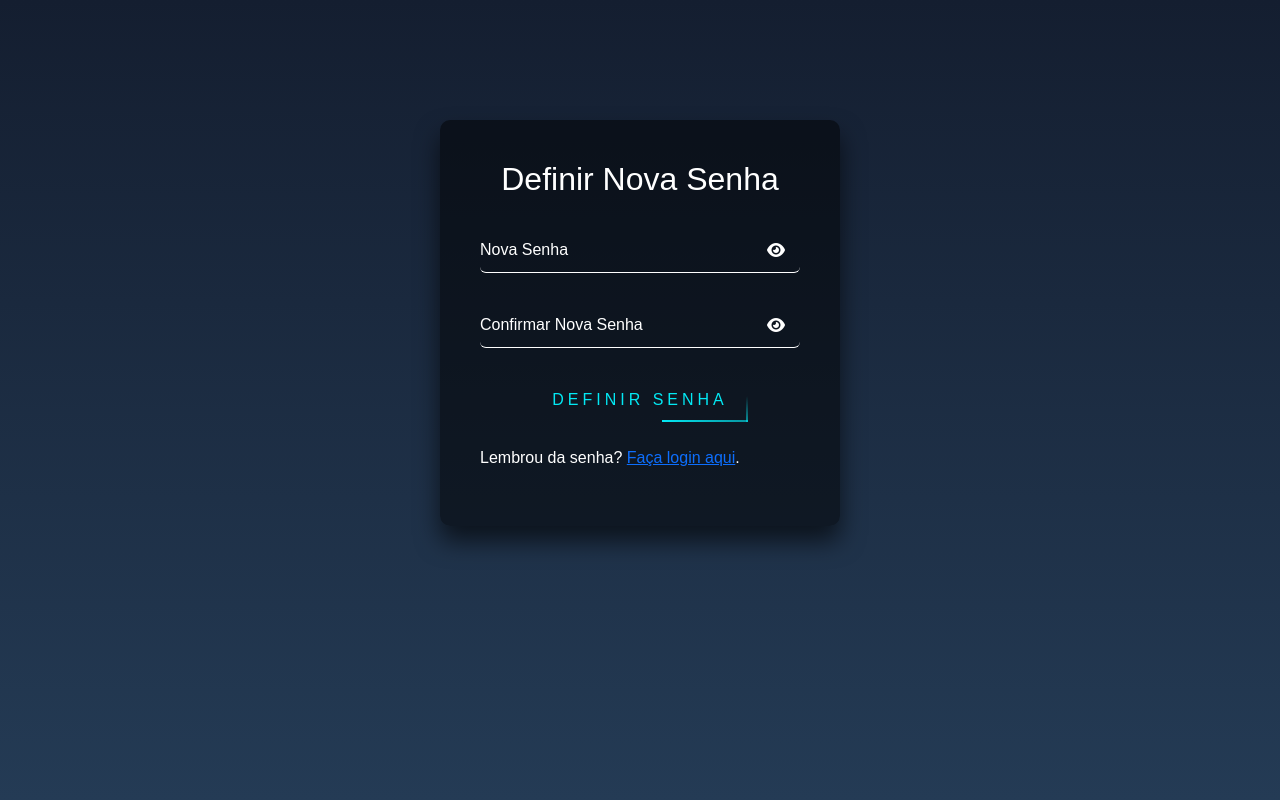
After one commit to Dev-Isaque/information-users, a PHP site: page /includes/nova-senha.php in a window 1280 px wide. The commit adds this page. Run offline with PHP 8.4, Linux system fonts and the light colour scheme; some libraries are stand-ins or nearby versions.

Commit message:
atualização geral do projeto, criaçaõ do sistema de resetar senha

```diff
--- a/includes/cadastro-user.php
+++ b/includes/cadastro-user.php
@@ -1,7 +1,7 @@
 <?php include 'header.php' ?>
 
 <div class="gradient-container">
-  <div class="form-box">
+  <div class="form-box mb-5">
     <h2>Cadastro</h2>
     <form id="cadastro-form" action="cadastro.php" method="post">
       <div class="user-box">
@@ -15,7 +15,7 @@
       <div class="user-box">
         <input type="password" class="form-control" id="password" name="password" required>
         <label for="password">Senha</label>
-        <div class="password-toggle" id="togglePassword">
+        <div class="password-toggle togglePassword">
           <i class="fas fa-eye toggle-icon"></i>
         </div>
       </div>
@@ -28,7 +28,7 @@
       </button>
     </form>
 
-    <p class="white-text mt-2"> Já possui uma conta? <a href="login.php"> Login </a>.</p>
+    <p class="white-text mt-4"> Já possui uma conta? <a href="login.php"> Login </a>.</p>
   </div>
 </div>
 
--- a/includes/login.php
+++ b/includes/login.php
@@ -11,7 +11,7 @@
       <div class="user-box">
         <input type="password" class="form-control" id="password-login" name="password-login" required>
         <label for="password-login">Senha</label>
-        <div class="password-toggle" id="togglePassword">
+        <div class="password-toggle togglePassword">
           <i class="fas fa-eye toggle-icon"></i>
         </div>
       </div>
@@ -24,7 +24,8 @@
       </button>
     </form>
     <p id="error-msg" class="error-msg white-text"></p>
-    <p class="white-text">Não tem uma conta? <a href="cadastro-user.php">Crie uma agora</a>.</p>
+    <p class="white-text mt-4">Não tem uma conta? <a href="cadastro-user.php">Crie uma agora</a>.</p>
+    <p class="white-text">Esqueceu sua senha? <a href="recuperar-senha.php">Recupere-a aqui</a>.</p>
   </div>
 </div>
 
--- /dev/null
+++ b/includes/nova-senha.php
@@ -0,0 +1,34 @@
+<?php include 'header.php' ?>
+
+<div class="gradient-container">
+  <div class="form-box">
+    <h2>Definir Nova Senha</h2>
+    <form id="nova-senha-form" method="post">
+      <div class="user-box">
+        <input type="password" class="form-control" id="nova-senha" name="nova-senha" required>
+        <label for="nova-senha">Nova Senha</label>
+        <div class="password-toggle togglePasswordNovaSenha">
+          <i class="fas fa-eye toggle-icon"></i>
+        </div>
+      </div>
+      <div class="user-box">
+        <input type="password" class="form-control" id="confirmar-senha" name="confirmar-senha" required>
+        <label>Confirmar Nova Senha</label>
+        <div class="password-toggle togglePasswordConfirmarSenha">
+          <i class="fas fa-eye toggle-icon"></i>
+        </div>
+      </div>
+      <button type="submit" class="custom-btn submit-btn">
+        <span></span>
+        <span></span>
+        <span></span>
+        <span></span>
+        Definir Senha
+      </button>
+    </form>
+    <p id="error-msg" class="error-msg white-text"></p>
+    <p class="white-text mt-4">Lembrou da senha? <a href="login.php">Faça login aqui</a>.</p>
+  </div>
+</div>
+
+<?php include 'rodape.php' ?>
--- a/src/css/style.css
+++ b/src/css/style.css
@@ -143,14 +143,11 @@ body {
 }
 
 .form-box {
-  position: absolute;
-  top: 50%;
-  left: 50%;
   width: 80%;
-  max-width: 350px;
+  max-width: 400px;
   padding: 40px;
-  transform: translate(-50%, -50%);
-  z-index: 1;
+  margin-left: auto;
+  margin-right: auto;
   box-sizing: border-box;
   box-shadow: 0 15px 25px rgba(0, 0, 0, .6);
   border-radius: 10px;
--- a/src/js/script.js
+++ b/src/js/script.js
@@ -56,7 +56,11 @@ $("#cadastro-form").submit(function (event) {
         window.location.href = "login.php";
       },
       error: function (xhr, status, error) {
+        if (xhr.status === 400) {
+          alert(xhr.responseText);
+        } else {
           console.error(xhr.responseText);
+        }
       },
     });
   } else {
@@ -70,6 +74,57 @@ $("#cadastro-form").submit(function (event) {
       $("#password").addClass("is-invalid");
     }
   }
+});
+
+$('#recuperar-senha-form').submit(function(event) {
+  event.preventDefault();
+  var email = $('#email-recuperar').val();
+
+  $.ajax({
+      type: 'POST',
+      url: "../src/classes/recuperar-senha.php",
+      data: { email: email },
+      success: function(response) {
+          if (response === 'exists') {
+              window.location.href = 'nova-senha.php?email=' + email;
+          } else {
+              alert('O email não foi encontrado.');
+          }
+      },
+      error: function() {
+          alert('Erro ao processar a solicitação.');
+      }
+  });
+});
+
+$("#nova-senha-form").submit(function(event) {
+  event.preventDefault();
+  var novaSenha = $("#nova-senha").val();
+  var confirmarSenha = $("#confirmar-senha").val();
+
+  if (novaSenha !== confirmarSenha) {
+    alert("As senhas não correspondem.");
+    return;
+  }
+
+  // Obtém o e-mail da URL
+  var urlParams = new URLSearchParams(window.location.search);
+  var email = urlParams.get('email');
+
+  $.ajax({
+    type: "POST",
+    url: "../src/classes/nova-senha.php",
+    data: { email: email, novaSenha: novaSenha },
+    success: function(response) {
+      $("#nova-senha").val("");
+      $("#confirmar-senha").val("");
+      alert(response);
+      window.location.href = "login.php";
+    },
+    error: function() {
+      alert("Erro ao enviar a nova senha.");
+    }
+  });
 });
 
 $("#informacoes-form").submit(function (event) {
@@ -103,6 +158,11 @@ $("#editar-perfil-form").submit(function (event) {
   // Previne o comportamento padrão do formulário
   event.preventDefault();
 
+  // Exibe um prompt de confirmação
+  var confirmacao = confirm("Deseja mesmo atualizar o cadastro?");
+
+  // Se o usuário confirmar, prossegue com o envio do formulário
+  if (confirmacao) {
     var formData = new FormData(this);
 
     $.ajax({
@@ -123,10 +183,11 @@ $("#editar-perfil-form").submit(function (event) {
         alert("Erro ao enviar dados.");
       },
     });
+  }
 });
 
 // Função para deixar a senha visivel ou invisivel
-$("#togglePassword").click(function () {
+$(".togglePassword").click(function () {
   var password = $("#password");
   var password_login = $("#password-login");
 
@@ -148,20 +209,56 @@ $("#togglePassword").click(function () {
   $(".toggle-icon").css("color", iconColor);
 });
 
+$(".togglePasswordNovaSenha").click(function () {
+  var nova_senha = $("#nova-senha");
+  var type = nova_senha.attr("type") === "password" ? "text" : "password";
+  nova_senha.attr("type", type);
+
+  $(this).find(".toggle-icon").toggleClass("fa-eye-slash fa-eye");
+
+  var iconColor = $(this).find(".toggle-icon").css("color");
+  $(this).find(".toggle-icon").css("color", iconColor);
+});
+
+$(".togglePasswordConfirmarSenha").click(function () {
+  var confirmar_senha = $("#confirmar-senha");
+  var type = confirmar_senha.attr("type") === "password" ? "text" : "password";
+  confirmar_senha.attr("type", type);
+
+  $(this).find(".toggle-icon").toggleClass("fa-eye-slash fa-eye");
+
+  var iconColor = $(this).find(".toggle-icon").css("color");
+  $(this).find(".toggle-icon").css("color", iconColor);
+});
+
 // Função para alterar a cor do ícone quando algo é digitado no input
-$("#password, #password-login").on("input", function () {
+$("#password, #password-login, #nova-senha, #confirmar-senha").on("input", function () {
   var password = $("#password");
   var password_login = $("#password-login");
+  var nova_senha = $("#nova-senha");
+  var confirmar_senha = $("#confirmar-senha");
 
-  if (password.length > 0 && password.val() !== "") {
+  if (password.val() !== "" || password_login.val() !== "" || nova_senha.val() !== "" || confirmar_senha.val() !== "") {
     $(".toggle-icon").css("color", "black");
-  } else if (password_login.length > 0 && password_login.val() !== "") {
-    $(".toggle-icon").css("color", "black");
+  } else {
+    $(".toggle-icon").css("color", "transparent");
   }
 });
 
 // Função para trocar icon menu Hamburguer
-
 $(".navbar-toggler").click(function () {
   $(".navbar-collapse").toggleClass("show");
 });
+
+// Função para abrir o input para selecionar uma imagem
+function previewImage(input) {
+  var preview = document.getElementById("preview");
+  if (input.files && input.files[0]) {
+    var reader = new FileReader();
+    reader.onload = function (e) {
+      preview.src = e.target.result;
+      preview.style.display = "block";
+    };
+    reader.readAsDataURL(input.files[0]);
+  }
+}
```
Also changed, not shown: other parts of src/css/style.css (+63 -5 lines), includes/editar-perfil.php (+34 -15 lines), includes/navbar.php (deleted, +0 -16 lines), includes/recuperar-senha.php (added, +24 -0 lines), index.php (+47 -7 lines), src/classes/cadastro-user.php (+6 -4 lines), src/classes/editar-perfil.php (+18 -0 lines), src/classes/nova-senha.php (added, +38 -0 lines), src/classes/recuperar-senha.php (added, +25 -0 lines), src/image/uploads/abre01253.jpg (deleted), src/image/uploads/img-userId-16.jpeg (deleted), src/image/uploads/img-userId-19.jpg (deleted), src/image/uploads/img-userId-4.jpeg (deleted). Lines whose indentation alone changed are shown as unchanged.
